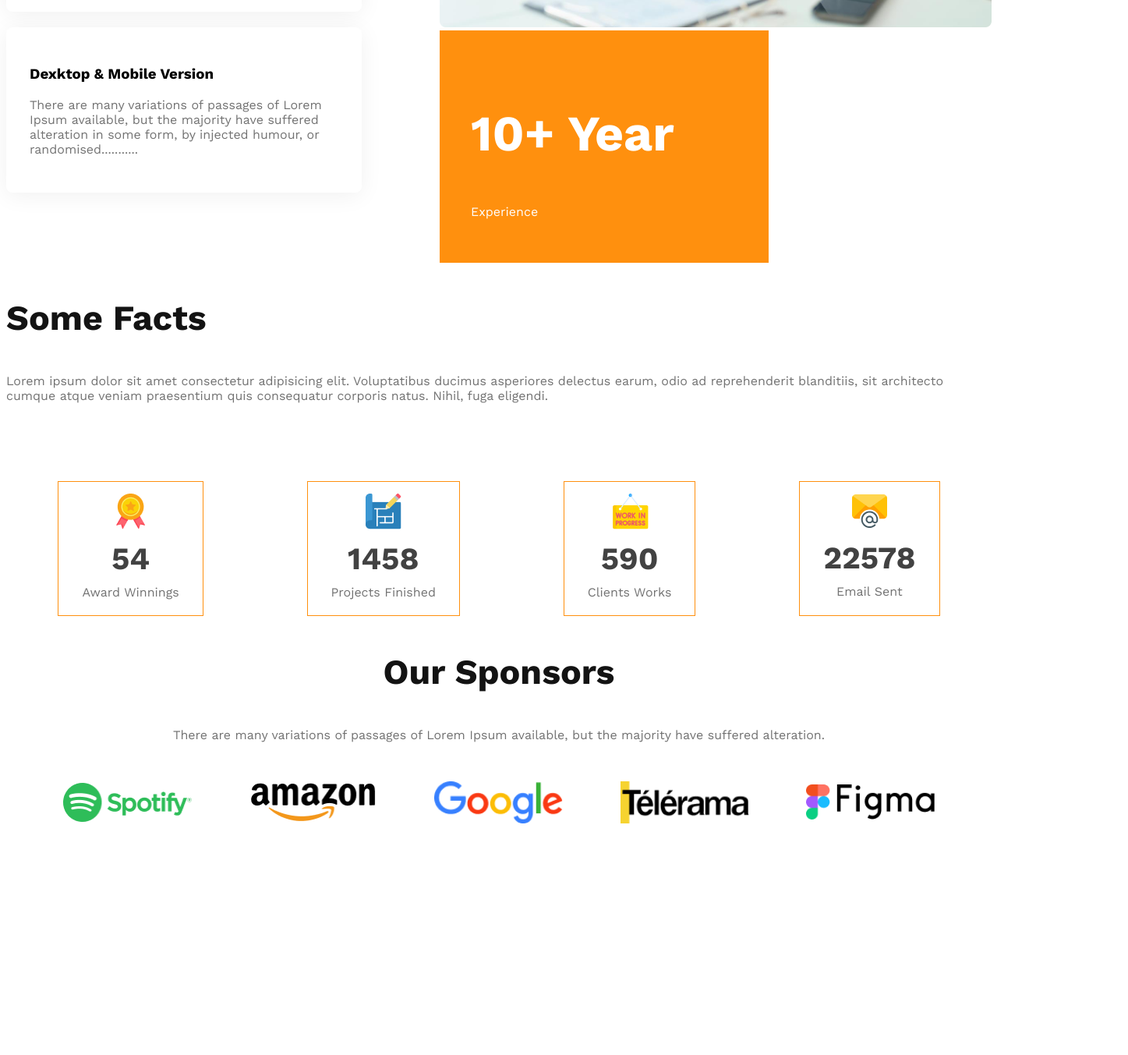
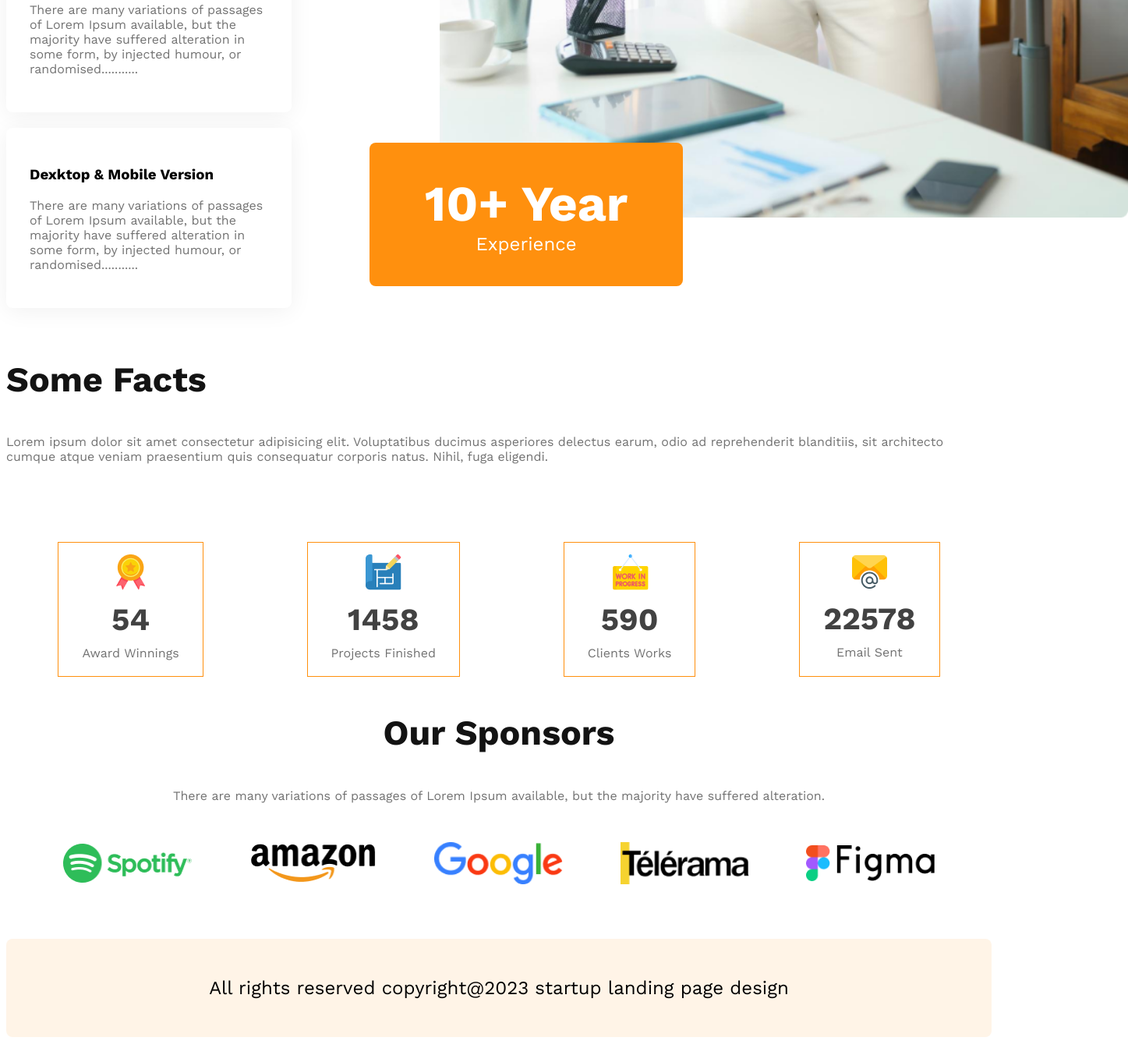
Before and after one commit to ishtmahin/g3-architects-website, a plain HTML site: page index.html in a window 1280 px wide. Shown: the part 2847-4200 px from the top of the page at 78% size, 1447 px wide, since content can reach past the window. Before the commit the page ends 3973 px from the top, so only its background shows below. Drawn offline with nearby package versions, Linux system fonts and the light colour scheme.

Commit message:
added footer

```diff
--- a/index.html
+++ b/index.html
@@ -149,7 +149,7 @@
         </section>
     </main>
     <footer>
-
+        <p>All rights reserved copyright@2023 startup landing page design</p>
     </footer>
 </body>
 
--- a/styles/architect.css
+++ b/styles/architect.css
@@ -135,17 +135,31 @@ main{
     box-shadow: 0px 4px 30px 0px rgba(0, 0, 0, 0.06);
 }
 
+.features-img img{
+    height: 90%;
+    margin-left: 90px;
+}
+
 .ten-years-badge{
     background-color: #FF900E;
+    border-radius: 8px;
     color: #FFF;
     width: 342px;
-    padding: 40px;
+    padding: 40px 30px;
+    text-align: center;
+    position: relative;
+    bottom: 100px;
 }
 
 .ten-years-badge h2{
-    font-size: 4em;
+    font-size: 4rem;
+    margin: 0px;
 }
 
+.ten-years-badge p{
+    font-size: 1.5rem;
+    margin: 0px;
+}
 
 /*Card Related Styles*/
 .facts-card-container{
@@ -187,6 +201,18 @@ main{
     align-items: center;
 }
 
+footer{
+    max-width: 1440px;
+    margin: 70px auto;
+    background-color: #FFF4E7;
+    text-align: center;
+    padding: 25px;
+    border-radius: 8px;
+}
+
+footer p{
+    font-size: 1.5rem;
+}
 
 /*Media Queries related styles*/
 /* For Mobile devices*/
@@ -197,10 +223,21 @@ main{
 
     nav,
     .teams-container,
+    .features,
     .facts-card-container,
     .sponsor-img-container
     {
         flex-direction: column;
+    }
+
+    .features-img img{
+        width: 90%;
+        margin-left: 0px;
+    }
+
+    .ten-years-badge{
+        position: static;
+        max-width: 300px;
     }
 
     nav > ul {
@@ -228,7 +265,9 @@ main{
         gap: 20px;
     }
 
-
+    footer{
+        max-width: 400px;
+    }
 
 }
 /*For Medium devices*/
@@ -239,6 +278,7 @@ main{
 
     nav,
     .teams-container,
+    .features,
     .sponsor-img-container
     {
         flex-direction: column;
```
